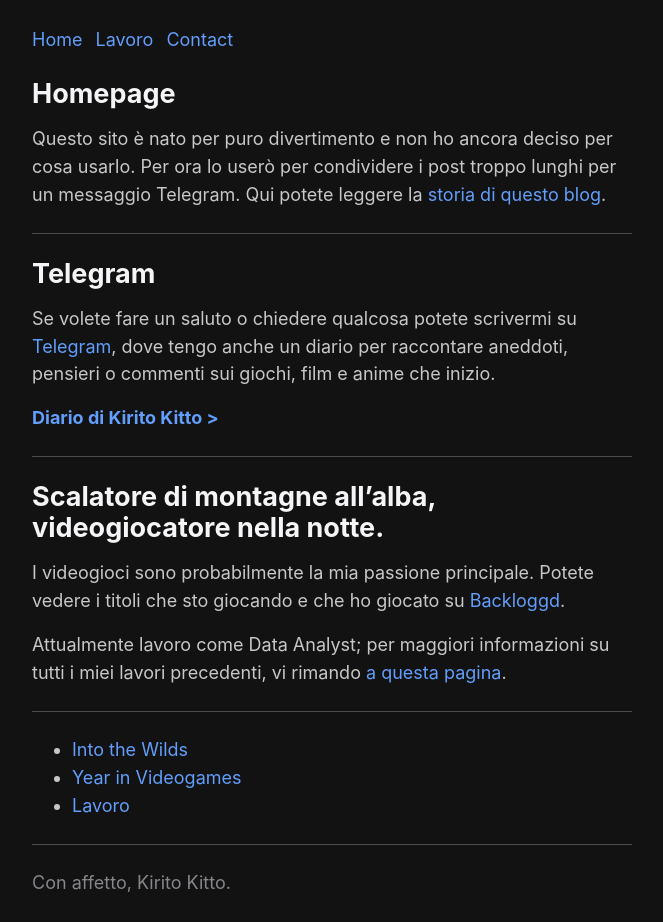
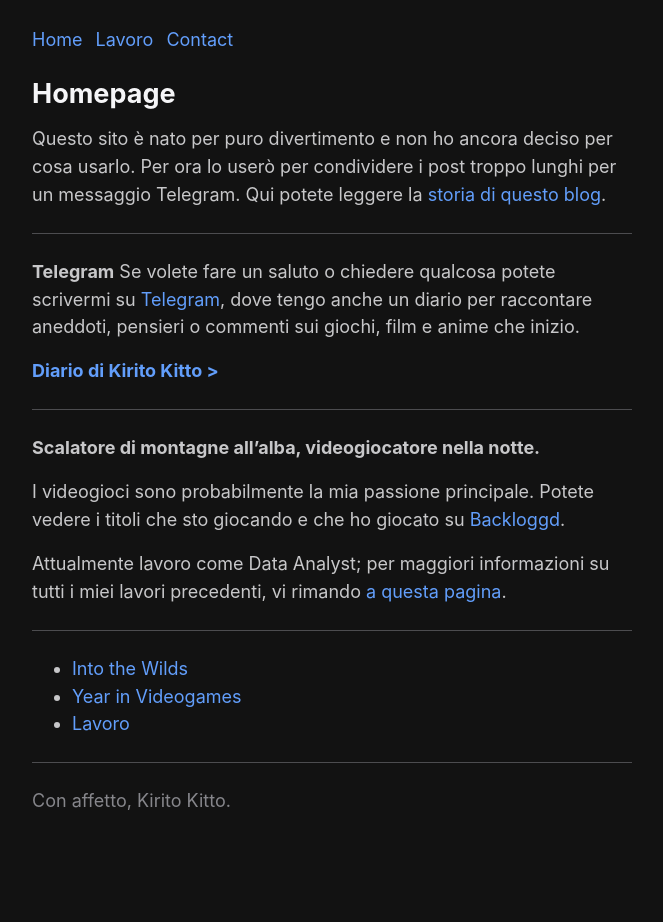
Before and after one commit to KiritoKitto/kiritokitto.github.io, a Jekyll site: the page built from index.md, in a window 1280 px wide. Shown: the whole page, without its empty margins (308-971 px from the left). Built offline with Jekyll 4.4.1, drawn with Linux system fonts in a browser that asks for light colours; some web fonts are replaced; our own code applies the rules of GitHub Pages for plain Markdown files; after the commit the page ends 900 px from its top, so only the background shows below that.

Commit message:
home fix

```diff
--- a/index.md
+++ b/index.md
@@ -4,14 +4,14 @@ Questo sito è nato per puro divertimento e non ho ancora deciso per cosa usarlo
 
 ---
 
-## Telegram
+**Telegram**
 Se volete fare un saluto o chiedere qualcosa potete scrivermi su [Telegram](https://t.me/kiritokitto), dove tengo anche un diario per raccontare aneddoti, pensieri o commenti sui giochi, film e anime che inizio.
 
 [**Diario di Kirito Kitto >**](https://t.me/+eYDpkG161AY4YzI0)
 
 ---
 
-## Scalatore di montagne all'alba, videogiocatore nella notte.
+**Scalatore di montagne all'alba, videogiocatore nella notte.**
 
 I videogioci sono probabilmente la mia passione principale. Potete vedere i titoli che sto giocando e che ho giocato su [Backloggd](https://www.backloggd.com/u/KiritoKitto/).
 
@@ -21,7 +21,7 @@ Attualmente lavoro come Data Analyst; per maggiori informazioni su tutti i miei
 
 * [Into the Wilds](/into-the-wilds)
 * [Year in Videogames](/year-in-videogames)
-* [Lavoro](/jobs)
+* [Lavoro](/job)
 
 ---
 
```
